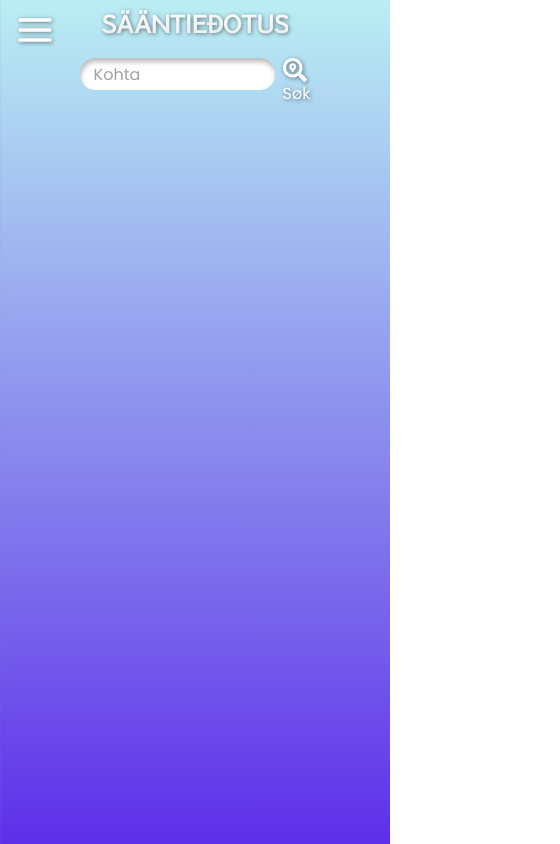
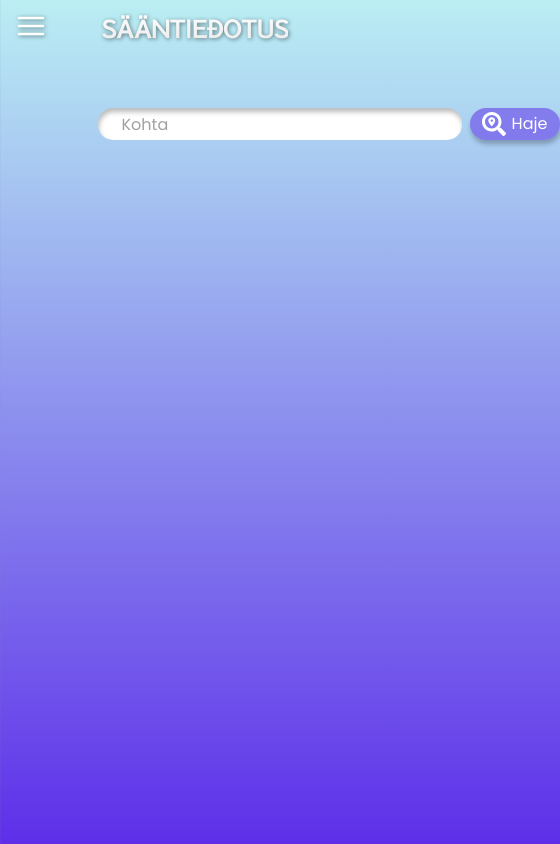
Before and after one commit to heikkuj/fkv-saantiedotus-weather, a Next.js app: page / in a window 390 px wide. Shown: the whole page, 560 px wide, since content can reach past the window. Built offline with nearby package versions, Linux system fonts and the light colour scheme.

Commit message:
css changes

```diff
--- a/app/api/weather-search/route.js
+++ b/app/api/weather-search/route.js
@@ -15,9 +15,6 @@ export async function GET(request) {
     try {
         // API URL with parameters
         const apiUrl = `https://api.weatherapi.com/v1/forecast.json?key=${API_KEY}&q=${query}&days=${days}&aqi=${aqi}&alerts=${alerts}`;
-
-        // REMOVE THIS (first line below comment)
-        console.log(`Fetching weather data for: ${query}`);
 
         const response = await fetch(apiUrl);
 
@@ -96,8 +93,6 @@ export async function GET(request) {
           // Return transformed data
           return NextResponse.json(transformedData);
         } catch (error) {
-          // REMOVE THIS (first line after comment)
-          console.error('Error fetching weather data:', error);
 
         return NextResponse.json(
             { error: 'Failed to fetch weather data. Please try again later.' },
--- a/app/components/nav.jsx
+++ b/app/components/nav.jsx
@@ -17,20 +17,26 @@ export default function Nav() {
     <>
       <div>
         {/* Icon */}
-        <FiMenu className='fixed flex !my-[10px] !mx-[15px] content-center items-center z-50 text-white text-[2.5em] drop-shadow-[1px_1px_2px_rgba(0,0,0,0.485)] cursor-pointer' onClick={toggleMenu} />
+        <FiMenu className='fixed flex !my-[10px] !mx-[15px] content-center items-center z-50 text-white text-[2em] lg:text-[2.5em] drop-shadow-[1px_1px_2px_rgba(0,0,0,0.485)] cursor-pointer' onClick={toggleMenu} />
       </div>
 
       {/* Sidebar */}
-      <nav className={`fixed w-[45vw] max-w-300 h-screen z-40 bg-glass backdrop-blur-xs shadow-[1px_1px_8px_rgba(42, 42, 42, 0.38)] transition-transform ease-in-out duration-700 ${isMenuOpen ? "translate-x-0" : "-translate-x-full"}`}>
+      <nav className={`fixed w-[45vw] max-w-[300px] h-screen z-40 bg-glass backdrop-blur-xs shadow-[1px_1px_8px_rgba(42, 42, 42, 0.38)] transition-transform ease-in-out duration-700 ${isMenuOpen ? "translate-x-0" : "-translate-x-full"}`}>
 
         <ul className='!p-[70px] text-left list-none font-poppins text-white text-[1.3em]'>
 
             {/* Sidebar content */}
-            <li className='!py-[10px]'><a href='#'>Etulaita</a></li>
+            {/* Front page */}
+            {/* <li className='!py-[10px]'><a href='#'>Etulaita</a></li> */}
+
             {/* ADDITIONAL LINKS
             <li><a href='#'>/a></li>
             <li><a href='#'></a></li> */}
         </ul>
+        <div className='absolute !p-[10px] bottom-0 text-center'>
+          <p className='text-white font-poppins text-[0.8em]'>Powered by <a href="https://www.weatherapi.com/" title="Free Weather API">WeatherAPI.com</a></p>
+          <p className='!my-[5px] text-white font-poppins text-[0.8em]'>Created by <a href="https://github.com/heikkuj" target='_blank'>Heikku J.</a></p>
+        </div>
       </nav>
     </>
   );
--- a/app/components/search.jsx
+++ b/app/components/search.jsx
@@ -35,55 +35,77 @@ export default function Search() {
     }
 
   return (
-    <div className='flex flex-row gap-1 items-center justify-center !m-3 font-poppins'>
-        <form onSubmit={searchWeather} className='flex gap-2'>
+    <div className='flex flex-col gap-1 items-center justify-center !m-3 w-[50vw] max-w-[600px] font-poppins'>
+        <form onSubmit={searchWeather} className='flex gap-2 w-full'>
             <input
             type='search'
             value={query}
             onChange={(e) => setQuery(e.target.value)}
             placeholder='Kohta'
-            className='flex-1 m-[20px] py-[10px] px-[20px] h-[2em] w-[50vw] max-w-[400px] rounded-[15px] inset-shadow-[1px_4px_5px_rgba(0,0,0,0.266)] foucs:border-none placeholder:p-[14px] text-black placeholder:text-light-t bg-white' />
+            className='flex-1 m-[20px] !py-3 !px-6 h-[2em] rounded-[15px] inset-shadow-[1px_4px_5px_rgba(0,0,0,0.266)] focus:border-none text-black placeholder:text-light-t bg-white' />
+
             <button
             type='submit'
             disabled={loading}
-            className='text-white drop-shadow-[1px_1px_2px_rgba(0,0,0,0.485)] hover:cursor-pointer'
+            className='flex justify-center items-center gap-1.5 w-[90px] min-w-[90px] rounded-full text-white shadow-[1px_4px_5px_rgba(0,0,0,0.266)] hover:cursor-pointer bg-indigo-t active:bg-indigo'
             >
                 <FaSearchLocation className='text-[1.5em]' />
-                Søk
+                Haje
             </button>
         </form>
 
         {error && (
             <div className='!mt-4 !p-4 bg-red-100 rounded-md'>
-                {error}
+                {/* {error} */}
+                <p>Fant ikke lokasjon.</p>
             </div>
         )}
 
         {weather && (
-            <div className='!mt-4 !p-4 bg-white'>
-                <h2 className='text-xl'>
-                    {weather.location.name}, {weather.location.country}
+            // LOCATION
+            <div className='!mt-4 !p-4'>
+                {/* <div className='h-full w-[50vw] max-w-[600px] !p-4 font-sawarabi text-center uppercase bg-white rounded-full shadow-[1px_4px_5px_rgba(0,0,0,0.266)]'>
+                <h2 className='font-semibold text-l'>
+                    {weather.location.name}
                 </h2>
+                <h3 className='normal-case !mt-1'>{weather.location.country}</h3>
+            </div> */}
+            <div className='h-full w-[50vw] max-w-[600px] !p-4 font-sawarabi text-center uppercase text-white drop-shadow-[1px_4px_5px_rgba(0,0,0,0.266)]'>
+                <h2 className='font-semibold text-[1.5em]'>
+                    {weather.location.name}
+                </h2>
+                <h3 className='normal-case text-[0.9em]'>{weather.location.country}</h3>
+            </div>
 
-                {/* WEATHER ICON */}
-                <div className='flex items-center'>
+            <div className='flex w-[30vw] min-w-[180px] max-w-[300px] h-[30vw] min-h-[180px] max-h-[300px] rounded-full !mt-[10px] !mb-[30px] items-center justify-center place-self-center bg-white'>
+                <div className='text-center'>
+
+                    {/* WEATHER ICON */}
                     <img src={`https:${weather.current.condition.icon}`}
-                    alt={weather.current.condition.text}/>
+                    alt={weather.current.condition.text} className='place-self-center lg:!pb-[20px]'/>
 
                     {/* TEMPERATURE */}
-                    <div>
-                        <p>{weather.current.temp_c}°C</p>
-                        <p>{weather.current.condition.text}</p>
-                    </div>
+                    <p className='font-semibold text-3xl lg:text-7xl'>{weather.current.temp_c}°C</p>
+                    <p className='!p-[15px] lg:!p-[30px]'>{weather.current.condition.text}</p>
                 </div>
+            </div>
 
-                <div>
+                {/*  WEATHER DETAILS */}
+                <div className='h-full w-[50vw] max-w-[600px] !p-4 font-sawarabi text-center normal-case bg-white rounded-full shadow-[1px_4px_5px_rgba(0,0,0,0.266)]'>
                     <p>Føles som: {weather.current.feelslike_c}°C</p>
                     <p>Vind: {weather.current.wind_kph} km/t {weather.current.wind_dir}</p>
-                    <p>Fuktighet: {weather.current.humidity}</p>
+                    <p>Fuktighet: {weather.current.humidity}%</p>
                 </div>
+                {/* <div className='h-full w-[50vw] max-w-[600px] !p-4 font-sawarabi text-center normal-case tracking-wider leading-loose text-white drop-shadow-[1px_4px_5px_rgba(0,0,0,0.266)]'>
+                    <p>Føles som: {weather.current.feelslike_c}°C</p>
+                    <p>Vind: {weather.current.wind_kph} km/t {weather.current.wind_dir}</p>
+                    <p>Fuktighet: {weather.current.humidity}%</p>
+                </div> */}
             </div>
+
+
         )}
+
     </div>
 
   );
--- a/app/components/title.jsx
+++ b/app/components/title.jsx
@@ -2,10 +2,10 @@ import React from 'react'
 
 export default function Title() {
   return (
-    <div className='flex content-center items-center !p-[5px]'>
+    <div className='flex content-center items-center !p-[10px]'>
         <h1 className='uppercase text-[1.5em] font-sawarabi font-bold text-transparent bg-gradient-to-b from-white to-light-g bg-clip-text drop-shadow-[1px_1px_2px_rgba(0,0,0,0.485)]'>
             Sääntieđotus
-            </h1>
+          </h1>
         </div>
   )
 }
--- a/app/credits/page.js
+++ /dev/null
@@ -1,9 +0,0 @@
-import styles from "./page.module.css";
-
-export default function Credits() {
-  return (
-    <div className={styles.page}>
-      <h1>Credits</h1>
-    </div>
-  );
-}
--- a/app/globals.css
+++ b/app/globals.css
@@ -3,6 +3,7 @@
 @theme {
   --color-light-blue: #baeef3;
   --color-indigo: #5e2fe9;
+  --color-indigo-t: #5e2fe986;
   --color-glass: rgba(145, 150, 214, 0.179);
   --color-light-t: rgba(0, 0, 0, 0.371);
   --color-light-g: #e9e9e9;
--- a/app/page.tsx
+++ b/app/page.tsx
@@ -8,6 +8,7 @@ export default function Home() {
   return (
     <div className='flex justify-center items-center flex-col'>
       <Title />
+      <div className='!m-[20px]'></div>
       <Search  />
     </div>
   )
```
Also changed, not shown: app/components/fetch-query.jsx (deleted), app/credits/page.module.css (deleted).
